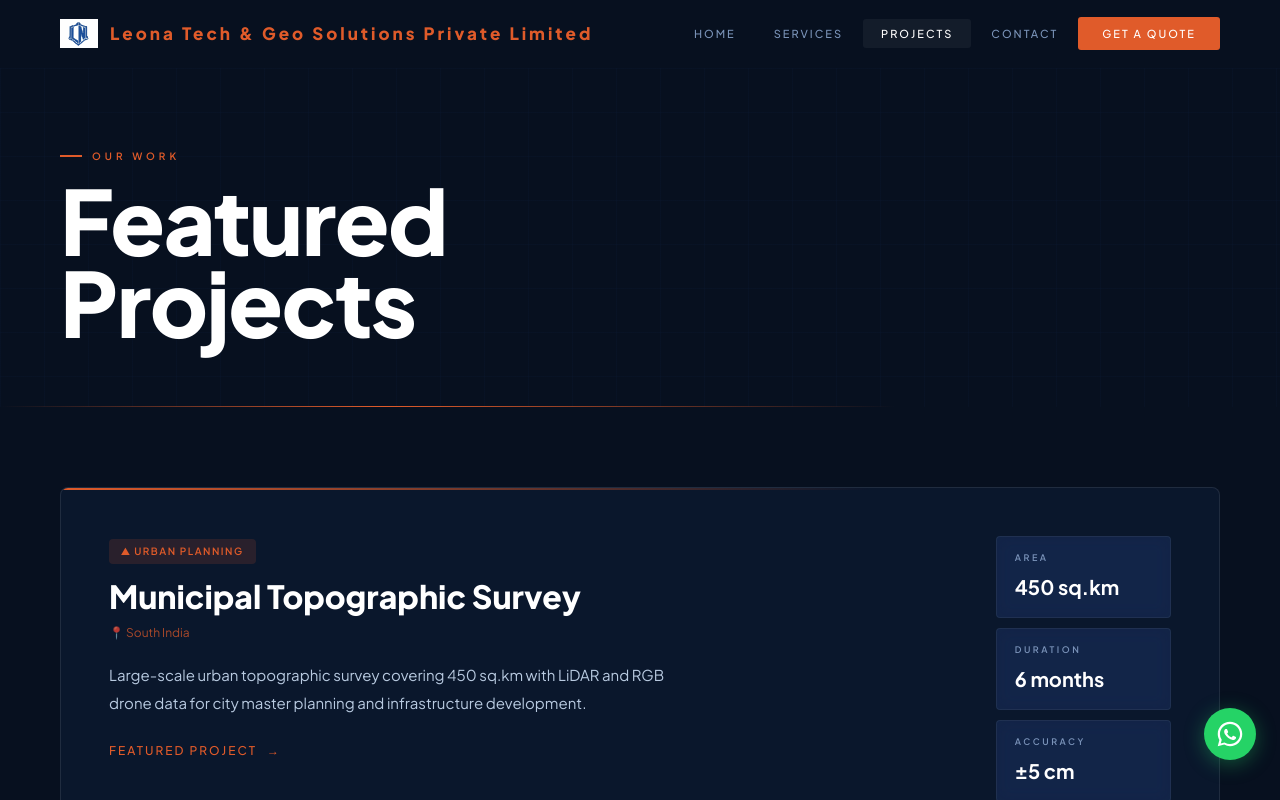
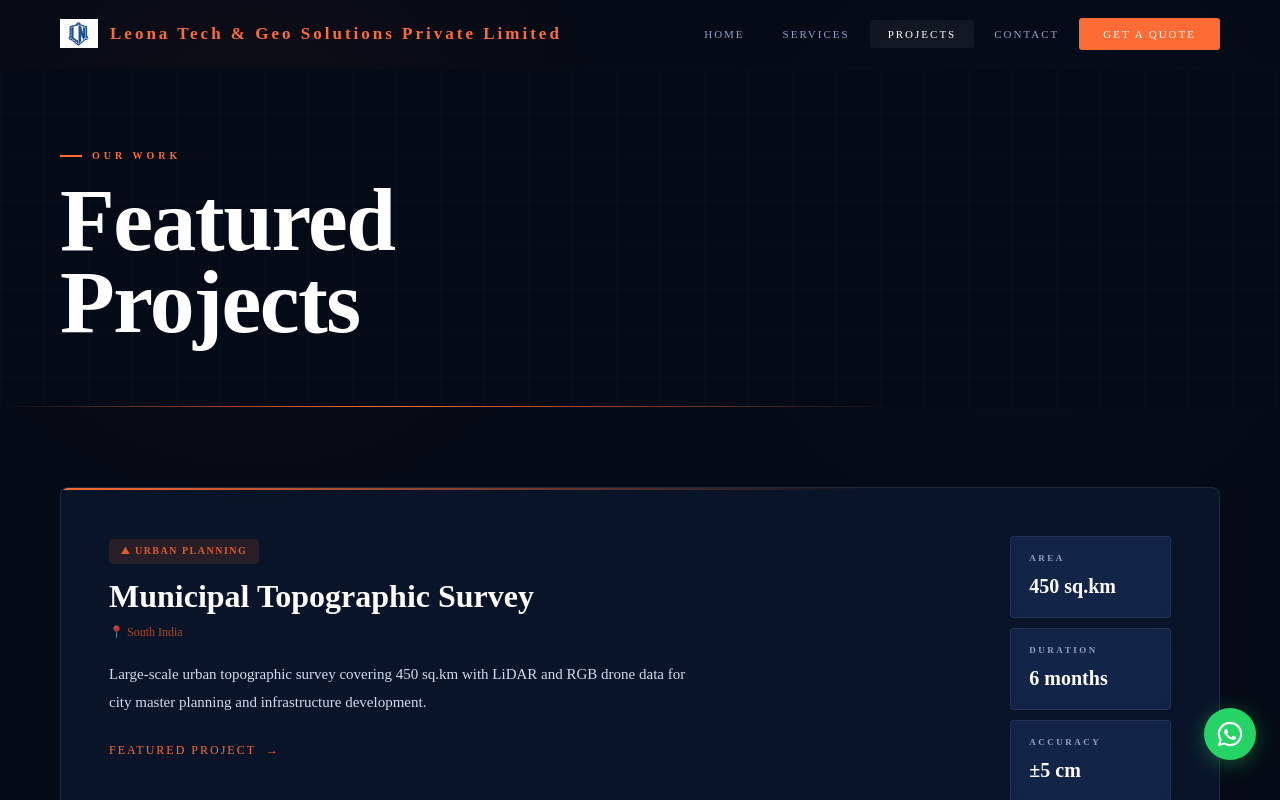
Before and after one commit to gunanithi-coder/Leonatech, a React (Create React App) app in the folder leona/: page / in a window 1280 px wide. Both pictures are taken after a click on the button "VIEW PROJECTS". Shown: the top 800 px of the page. Built offline with nearby package versions, Linux system fonts and the light colour scheme.

Commit message:
Updated index.css

```diff
--- a/leona/src/index.css
+++ b/leona/src/index.css
@@ -3,21 +3,25 @@
 *,*::before,*::after { box-sizing:border-box; margin:0; padding:0; }
 
 :root {
-  --bg-deep:   #07101F;
-  --bg-dark:   #0C1B38;
-  --bg-mid:    #0F1F3A;
-  --bg-light:  #1A3060;
-  --orange:    #E05B2A;
-  --orange-hi: #F06D36;
+  --bg-deep:   #050B16;
+  --bg-dark:   #0A162D;
+  --bg-mid:    #112447;
+  --bg-light:  #1B3972;
+
+  --orange:    #FF6B35;
+  --orange-hi: #FF8A5B;
+
+  --accent-blue: #3B82F6;
+  --accent-cyan: #06B6D4;
+
   --textPri:   #FFFFFF;
-  --textSec:   #B8CAE0;
-  --textMut:   #7A93B8;
-  --border:    rgba(255,255,255,0.06);
-  --borderHi:  rgba(224,91,42,0.32);
-  --radius:    6px;
-  --font-head: 'Plus Jakarta Sans', sans-serif;
-  --font-body: 'Plus Jakarta Sans', sans-serif;
-  --glass-bg:  rgba(12,27,56,0.45);
+  --textSec:   #D0DCF0;
+  --textMut:   #8DA4C8;
+
+  --border:    rgba(255,255,255,0.08);
+  --borderHi:  rgba(255,107,53,0.35);
+
+  --glass-bg: rgba(12,27,56,0.55);
   --glass-blur: blur(14px);
   --glass-border: 0.5px solid rgba(255,255,255,0.08);
 }
@@ -27,7 +31,7 @@
 
 /* NAV */
 .nav { position:sticky; top:0; z-index:200; display:flex; align-items:center; justify-content:space-between; padding:0 60px; height:68px; background:rgba(7,16,31,0); transition:background .4s,border-color .4s; border-bottom:1px solid transparent; }
-.nav.solid { background:rgba(7,16,31,0.55); backdrop-filter:blur(24px); -webkit-backdrop-filter:blur(24px); border-bottom:1px solid rgba(255,255,255,0.07); }
+.nav.solid { background:rgba(5,11,22,.75); backdrop-filter:blur(28px); border-bottom:1px solid rgba(255,255,255,0.08);box-shadow:0 10px 40px rgba(0,0,0,.25) }
 .nav-brand { display:flex; align-items:center; gap:12px; cursor:pointer; }
 .nav-wordmark { display:flex; flex-direction:column; gap:1px; }
 .nav-wordmark .t1 { font-family:var(--font-head); font-size:17px; font-weight:800; color:var(--orange); letter-spacing:3px; line-height:1; }
@@ -39,7 +43,7 @@
 .nav-cta:hover { background:var(--orange-hi) !important; transform:translateY(-1px) !important; }
 
 /* HERO */
-.hero { min-height:calc(100vh - 68px); display:flex; align-items:center; padding:80px 60px; position:relative; overflow:hidden; background:linear-gradient(to bottom,rgba(7,16,31,0.35) 0%,rgba(7,16,31,0.72) 55%,rgba(7,16,31,1.00) 100%), url('https://images.unsplash.com/photo-1690473259301-e13286c09c3c?w=1800&q=85') center top / cover no-repeat; }
+.hero { min-height:calc(100vh - 68px); display:flex; align-items:center; padding:80px 60px; position:relative; overflow:hidden; background:linear-gradient(180deg,rgba(5,11,22,.35) 0%,rgba(5,11,22,.78) 55%,rgba(5,11,22,1) 100%), url('https://images.unsplash.com/photo-1690473259301-e13286c09c3c?w=1800&q=85') center center/cover no-repeat; }
 .hero-inner { position:relative; z-index:2; max-width:1100px; }
 .hero-eyebrow { display:inline-flex; align-items:center; gap:10px; margin-bottom:36px; font-size:10px; font-weight:600; letter-spacing:4px; text-transform:uppercase; color:var(--orange); padding:7px 18px; border:1px solid rgba(224,91,42,.25); border-radius:2px; background:rgba(224,91,42,.04); backdrop-filter:blur(8px); }
 .hero-eyebrow::before { content:''; width:16px; height:1px; background:var(--orange); }
@@ -48,10 +52,39 @@
 .hero-h1 span.o { display:block; color:var(--orange); }
 .hero-sub { font-size:17px; font-weight:300; color:var(--textSec); max-width:520px; line-height:1.82; margin-bottom:52px; }
 .hero-actions { display:flex; gap:14px; align-items:center; }
+.hero::before{
+content:'';
+position:absolute;
+top:-200px;
+right:-200px;
+width:600px;
+height:600px;
+background:
+radial-gradient(
+circle,
+rgba(255,107,53,.18),
+transparent 70%
+);
+pointer-events:none;
+}
 
 /* BUTTONS */
-.btn-primary { background:var(--orange); color:#fff; border:none; cursor:pointer; padding:15px 38px; border-radius:3px; font-family:var(--font-head); font-size:12px; font-weight:700; letter-spacing:2.5px; text-transform:uppercase; transition:all .28s cubic-bezier(.25,.46,.45,.94); }
-.btn-primary:hover { background:var(--orange-hi); transform:translateY(-2px); box-shadow:0 8px 28px rgba(224,91,42,.3); }
+.btn-primary{
+background:
+linear-gradient(
+135deg,
+#FF6B35,
+#FF8A5B
+);
+border:none;
+color:white;
+cursor:pointer; padding:15px 38px; border-radius:3px; font-family:var(--font-head); font-size:12px; font-weight:700; letter-spacing:2.5px; text-transform:uppercase; transition:all .28s cubic-bezier(.25,.46,.45,.94);
+}
+.btn-primary:hover{
+transform:translateY(-3px);
+box-shadow:
+0 15px 40px rgba(255,107,53,.35);
+}
 .btn-ghost { background:rgba(255,255,255,0.04); backdrop-filter:blur(8px); -webkit-backdrop-filter:blur(8px); color:var(--textSec); cursor:pointer; padding:14px 38px; border-radius:3px; border:1px solid rgba(255,255,255,.14); font-family:var(--font-head); font-size:12px; font-weight:700; letter-spacing:2.5px; text-transform:uppercase; transition:all .28s; }
 .btn-ghost:hover { border-color:rgba(255,255,255,.4); color:var(--textPri); background:rgba(255,255,255,0.08); }
 
@@ -69,8 +102,15 @@
 .sec-label { display:inline-flex; align-items:center; gap:12px; margin-bottom:18px; font-size:10px; font-weight:600; letter-spacing:4px; text-transform:uppercase; color:var(--orange); }
 .sec-label::before { content:''; width:28px; height:2px; background:var(--orange); display:block; }
 .sec-hd.center .sec-label { justify-content:center; }
-.sec-title { font-family:var(--font-head); font-size:clamp(38px,5vw,68px); font-weight:800; line-height:.97; color:var(--textPri); margin-bottom:18px; letter-spacing:-0.5px; }
-.sec-sub { font-size:16px; font-weight:300; color:var(--textSec); line-height:1.85; max-width:620px; }
+.sec-sub { font-size:16px; font-weight:300; color:var(--textSec); line-height:1.85; max-width:620px;background:
+linear-gradient(
+90deg,
+#ffffff,
+#dfe9ff
+);
+background-clip:text;
+-webkit-background-clip:text;
+-webkit-text-fill-color:transparent; }
 .sec-hd.center .sec-sub { margin:0 auto; }
 .sec { padding:100px 60px; }
 .sec-inner { max-width:1400px; margin:0 auto; }
@@ -91,7 +131,10 @@
 
 /* EXPAND CARDS */
 .expand-card { position:relative; background:var(--glass-bg); backdrop-filter:var(--glass-blur); -webkit-backdrop-filter:var(--glass-blur); border:var(--glass-border); overflow:hidden; cursor:pointer; height:240px; border-left:3px solid transparent; transition:border-color 0.3s ease, box-shadow 0.3s ease; }
-.expand-card:hover { box-shadow:0 8px 32px rgba(0,0,0,0.3); }
+.expand-card:hover { border-color:rgba(255,107,53,.25);
+box-shadow:
+0 12px 40px rgba(0,0,0,.4),
+0 0 25px rgba(255,107,53,.08); }
 .expand-front { position:absolute; inset:0; padding:28px 24px; display:flex; flex-direction:column; transition:opacity 0.3s ease,transform 0.3s ease; }
 .expand-card:hover .expand-front { opacity:0; transform:translateY(-12px); pointer-events:none; }
 .expand-back { position:absolute; inset:0; padding:28px 24px; display:flex; flex-direction:column; background:rgba(15,31,58,0.55); backdrop-filter:blur(16px); -webkit-backdrop-filter:blur(16px); border:1px solid rgba(255,255,255,0.08); opacity:0; transform:translateY(16px); transition:opacity 0.3s ease 0.05s,transform 0.3s ease 0.05s; pointer-events:none; }
@@ -400,7 +443,13 @@
 .proj-hero-stat-v { font-family:var(--font-head); font-size:20px; font-weight:700; color:var(--textPri); }
 .proj-grid { display:grid; grid-template-columns:repeat(3,1fr); gap:2px; background:rgba(255,255,255,.04); }
 .proj-card { background:var(--glass-bg); backdrop-filter:var(--glass-blur); -webkit-backdrop-filter:var(--glass-blur); border:var(--glass-border); padding:30px; min-height:260px; display:flex; flex-direction:column; transition:all .3s cubic-bezier(.25,.46,.45,.94); }
-.proj-card:hover { background:rgba(15,31,58,0.6); transform:translateY(-3px); box-shadow:0 8px 24px rgba(0,0,0,.3); z-index:1; border-color:rgba(255,255,255,0.12); }
+.proj-card:hover{
+background:rgba(17,36,71,.8);
+transform:translateY(-6px);
+box-shadow:
+0 18px 50px rgba(0,0,0,.35),
+0 0 30px rgba(255,107,53,.08);
+}
 .proj-icon { width:40px; height:40px; border-radius:4px; display:flex; align-items:center; justify-content:center; font-size:18px; margin-bottom:16px; }
 .proj-cat { font-size:9.5px; font-weight:600; letter-spacing:2.5px; text-transform:uppercase; color:var(--orange); margin-bottom:7px; }
 .proj-title { font-family:var(--font-head); font-size:17px; font-weight:700; color:var(--textPri); line-height:1.2; margin-bottom:6px; }
@@ -1001,7 +1050,7 @@
   border-bottom: none;
 }
 .eq-section-item:hover {
-  background: var(--orange-hi);
+  background: rgba(255,255,255,0.02);
 }
 .eq-section-item:hover .eq-section-name {
   color: var(--textPri);
@@ -1066,3 +1115,25 @@
     font-size: 13px;
   }
 }
+
+body::before{
+content:'';
+position:fixed;
+top:0;
+left:0;
+width:100%;
+height:100%;
+pointer-events:none;
+background:
+radial-gradient(
+circle at 20% 20%,
+rgba(255,107,53,.04),
+transparent 30%
+),
+radial-gradient(
+circle at 80% 30%,
+rgba(59,130,246,.04),
+transparent 30%
+);
+z-index:-1;
+}
```
